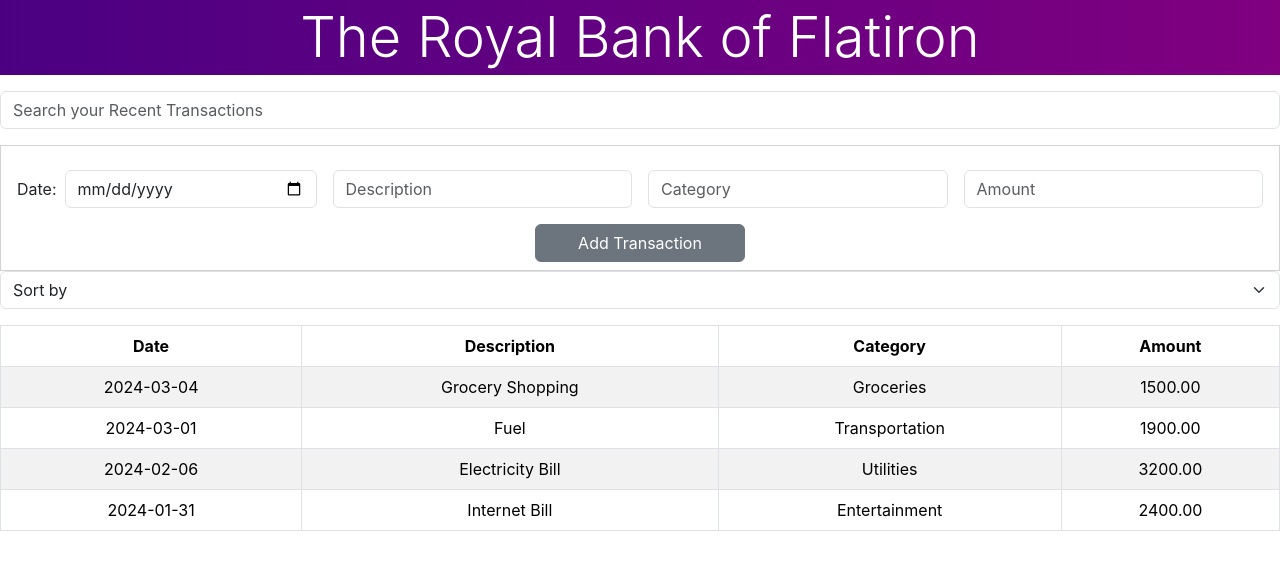
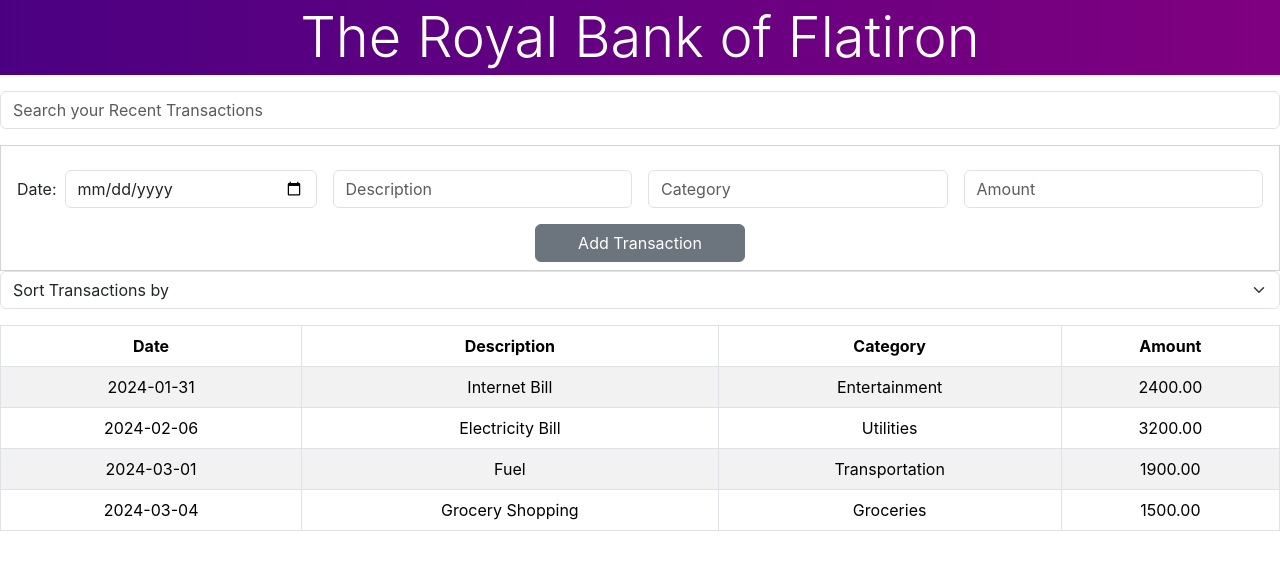
Before and after one commit to brianhilsden/bank-of-flatiron, a React (Create React App) app: page / in a window 1280 px wide. Shown: the top 570 px of the page. Built offline with nearby package versions, Linux system fonts and the light colour scheme.

Commit message:
made updates

```diff
--- a/src/App.js
+++ b/src/App.js
@@ -9,10 +9,17 @@ import { useState } from "react";
 function App() {
   const defaultData = [
     {
-      date: "2024-03-04",
-      description: "Grocery Shopping",
-      category: "Groceries",
-      amount: "1500.00",
+      date: "2024-01-31",
+      description: "Internet Bill",
+      category: "Utilities",
+      category: "Entertainment",
+      amount: "2400.00",
+    },
+    {
+      date: "2024-02-06",
+      description: "Electricity Bill",
+      category: "Utilities",
+      amount: "3200.00",
     },
     {
       date: "2024-03-01",
@@ -21,17 +28,10 @@ function App() {
       amount: "1900.00",
     },
     {
-      date: "2024-02-06",
-      description: "Electricity Bill",
-      category: "Utilities",
-      amount: "3200.00",
-    },
-    {
-      date: "2024-01-31",
-      description: "Internet Bill",
-      category: "Utilities",
-      category: "Entertainment",
-      amount: "2400.00",
+      date: "2024-03-04",
+      description: "Grocery Shopping",
+      category: "Groceries",
+      amount: "1500.00",
     }
   ];
   const [data, setData] = useState(defaultData);
@@ -59,11 +59,17 @@ function App() {
 
   function sortFunction(selectedSortOption){
     // Function to generate a sorting callback based on the selected sorting option
-    if(selectedSortOption === "description"){
-      return (a, b) => a.description.localeCompare(b.description) // Sorts by description in ascending order.
+    if(selectedSortOption === "date"){
+      return (a,b) => b.date.localeCompare(a.date) //Sorts by date in descending order
     }
     else if(selectedSortOption === "category"){
       return (a, b) => a.category.localeCompare(b.category) //Sorts by category in ascending order
+    }
+    else if(selectedSortOption === "amount"){ //SOrts by amount in descending order
+      return (a,b) => b.amount - a.amount
+    }
+    else if(selectedSortOption === "description"){
+      return (a, b) => a.description.localeCompare(b.description) // Sorts by description in ascending order.
     }
     else{
       return () => 0
@@ -76,7 +82,7 @@ function App() {
       <Search onSearchData={onSearchData} search={search} />
       <Form onSubmitData={onSubmitData} />
       <Sort handleSort={handleSort} selectedSortOption={selectedSortOption} />
-      <Table data = {data.sort(sortFunction(selectedSortOption))}/>
+      <Table data = {itemsToDisplay.sort(sortFunction(selectedSortOption))}/>
     </div>
   );
 }
--- a/src/components/sort.js
+++ b/src/components/sort.js
@@ -1,9 +1,12 @@
 function Sort({selectedSortOption,handleSort}){
     return(
         <select className="form-select" aria-label="Default select example" value={selectedSortOption} onChange={handleSort}>
-        <option >Sort by</option>
+        <option >Sort Transactions by</option>
+        <option value="date">date</option>
         <option value="category">category</option>
         <option value="description">description</option>
+        <option value="amount">amount</option>
+
       </select>
     )
 }
```
